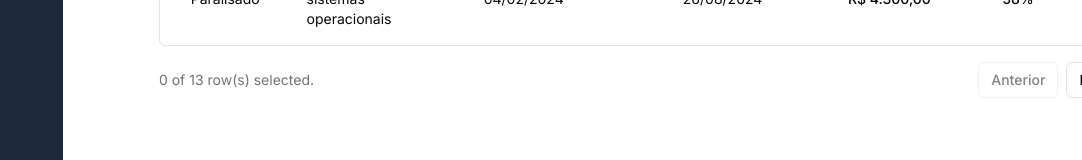
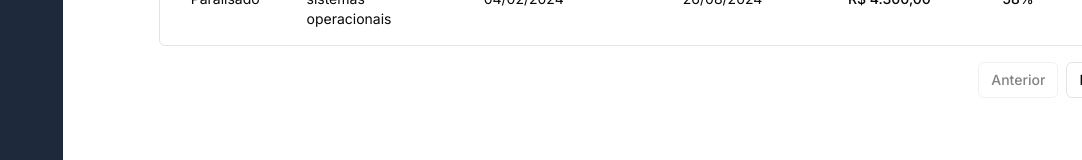
Before and after one commit to NicolasJorgeDL/faculdade_es1_contratos, a Next.js app: page /contratos in a window 1280 px wide. Shown: the part 1102-1262 px from the top of the page, without its empty margins (198-1280 px from the left). Built offline with nearby package versions, Linux system fonts and the light colour scheme.

Commit message:
remover selecionados

```diff
--- a/app/contratos/custom_component/table_contract.jsx
+++ b/app/contratos/custom_component/table_contract.jsx
@@ -954,10 +954,10 @@
         </Table>
       </div>
       <div className="flex items-center justify-end space-x-2 py-4">
-        <div className="flex-1 text-sm text-muted-foreground">
+        {/* <div className="flex-1 text-sm text-muted-foreground">
           {table.getFilteredSelectedRowModel().rows.length} of{" "}
           {table.getFilteredRowModel().rows.length} row(s) selected.
-        </div>
+        </div> */}
         <div className="space-x-2">
           <Button
             variant="outline"
```
